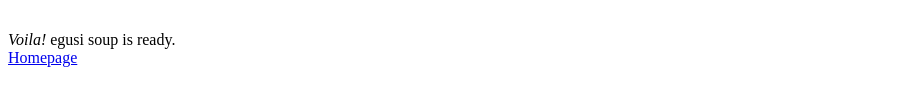
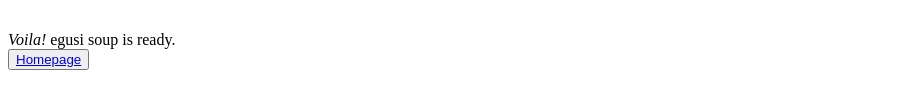
Before and after one commit to yobamsGit/Odin-recipes, a plain HTML site: page foods/egusi-soup.html in a window 1280 px wide. Shown: the part 457-566 px from the top of the page, without its empty margins (0-912 px from the left). Drawn offline with Linux system fonts and the light colour scheme.

Commit message:
Add button to Homepage

```diff
--- a/foods/egusi-soup.html
+++ b/foods/egusi-soup.html
@@ -39,7 +39,8 @@
     <br>
     <em>Voila!</em> egusi soup is ready.
     <br>
-    <a href="../index.html">Homepage</a>
+    <button>
+    <a href="../index.html">Homepage</a></button>
 </p>
 
 </body>
```
